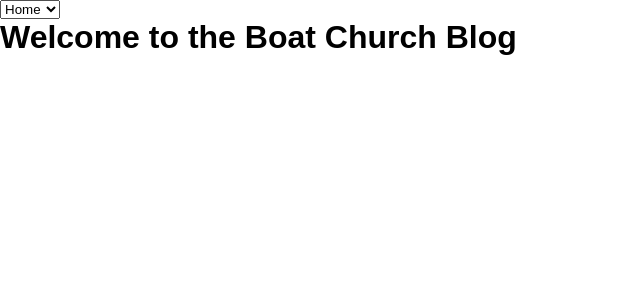
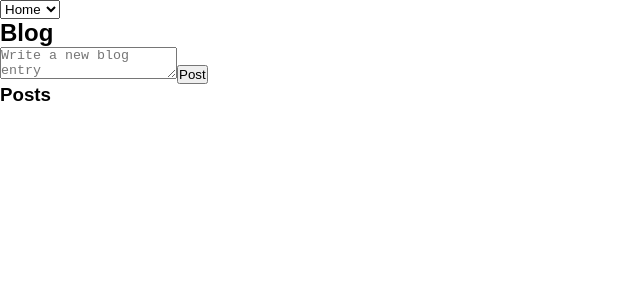
Before and after one commit to MattRowee/boatchurchwebsite2, a React (Create React App) app: page /Blog in a window 1280 px wide. Shown: the top 300 px of the page, without its empty margins (0-640 px from the left). Built offline with nearby package versions, Linux system fonts and the light colour scheme.

Commit message:
Add admin login inputs and blog inputs

```diff
--- a/src/App.tsx
+++ b/src/App.tsx
@@ -1,20 +1,42 @@
-import React from "react";
-import { BrowserRouter as Router, Routes, Route } from "react-router-dom";
+import React, { useState } from "react";
+import { BrowserRouter as Router, Routes, Route, Link } from "react-router-dom";
 import Dropdown from "./components/Dropdown";
 import HomePage from "./components/HomePage";
 import Merch from "./components/Merch";
-import Blog from "./components/Blog";
+import BlogPage from "./components/BlogPage";
 
 const App: React.FC = () => {
+
+  const [isAdmin, setIsAdmin] = useState(false);
+
+  // Handle Admin Login
+  const handleLogin = async (username: string, password: string) => {
+    try {
+      const response = await fetch('http://localhost:5000/login', {
+        method: 'POST',
+        headers: { 'Content-Type': 'application/json' },
+        body: JSON.stringify({ username, password }),
+      });
+
+      if (response.ok) {
+        setIsAdmin(true);
+      } else {
+        alert('Invalid credentials');
+      }
+    } catch (error) {
+      alert('Login failed');
+    }
+  };
+
   return (
     <Router>
-      <div style={{ zIndex: "10", top: "10px", left: "10px" }}>
+      <nav style={{ zIndex: "10", top: "10px", left: "10px" }}>
         <Dropdown />
-      </div>
+      </nav>
       <Routes>
-        <Route path="/" element={<HomePage />} />
+        <Route path="/" element={<HomePage onLogin={handleLogin} isAuthenticated={isAdmin}  />} />
         <Route path="/Merch" element={<Merch />} />
-        <Route path="/Blog" element={<Blog />} />
+        <Route path="/Blog" element={<BlogPage isAdmin/>} />
       </Routes>
     </Router>
   );
--- a/src/components/Blog.tsx
+++ /dev/null
@@ -1,5 +0,0 @@
-import React from "react";
-
-const Blog: React.FC = () => <h1>Welcome to the Boat Church Blog</h1>;
-
-export default Blog;
--- /dev/null
+++ b/src/components/BlogPage.tsx
@@ -0,0 +1,49 @@
+import React, { useState } from "react";
+
+interface BlogPageProps {
+  isAdmin: boolean;
+}
+
+const BlogPage: React.FC<BlogPageProps> = ({ isAdmin }) => {
+  const [newEntry, setNewEntry] = useState("");
+  const [posts, setPosts] = useState<string[]>([]);
+
+  const handleNewPost = async () => {
+    if (newEntry.trim()) {
+      const response = await fetch("http://localhost:5000/blog", {
+        method: "POST",
+        headers: { "Content-Type": "application/json" },
+        body: JSON.stringify({ post: newEntry }),
+      });
+
+      if (response.ok) {
+        setPosts((prevPosts) => [...prevPosts, newEntry]);
+        setNewEntry("");
+      }
+    }
+  };
+
+  return (
+    <div>
+      <h2>Blog</h2>
+      {isAdmin && (
+        <div>
+          <textarea
+            value={newEntry}
+            onChange={(e) => setNewEntry(e.target.value)}
+            placeholder="Write a new blog entry"
+          />
+          <button onClick={handleNewPost}>Post</button>
+        </div>
+      )}
+      <div>
+        <h3>Posts</h3>
+        {posts.map((post, index) => (
+          <div key={index}>{post}</div>
+        ))}
+      </div>
+    </div>
+  );
+};
+
+export default BlogPage;
--- a/src/components/HomePage.tsx
+++ b/src/components/HomePage.tsx
@@ -1,13 +1,52 @@
-import React from "react";
+import React, { useState } from "react";
 import "./HomePage.css";
 
-const HomePage: React.FC = () => {
+interface HomePageProps {
+  onLogin: (username: string, password: string) => void;
+  isAuthenticated: boolean;
+}
+
+const HomePage: React.FC<HomePageProps> = ({ onLogin, isAuthenticated }) => {
+
+  const [username, setUsername] = useState("");
+  const [password, setPassword] = useState("");
+
+  const handleSubmit = (e: React.FormEvent) => {
+    e.preventDefault();
+    onLogin(username, password); // Call the onLogin function passed down from the parent
+  };
+
   return (
     <div className="background">
       <div className="overlay">
         <img src="/bcmothlogowhite.png" alt="Logo" className="overlay_image" />
         <h1>Boat Church loves you</h1>
         <p>Full website coming soon.</p>
+        {/* Admin login form */}
+        {!isAuthenticated ? (
+          <div>
+            <h2>Admin Login</h2>
+            <form onSubmit={handleSubmit}>
+              <input
+                type="text"
+                placeholder="Username"
+                value={username}
+                onChange={(e) => setUsername(e.target.value)}
+                required
+              />
+              <input
+                type="password"
+                placeholder="Password"
+                value={password}
+                onChange={(e) => setPassword(e.target.value)}
+                required
+              />
+              <button type="submit">Login</button>
+            </form>
+          </div>
+        ) : (
+          <h2>Welcome, Admin!</h2>
+        )}
       </div>
     </div>
   );
```
